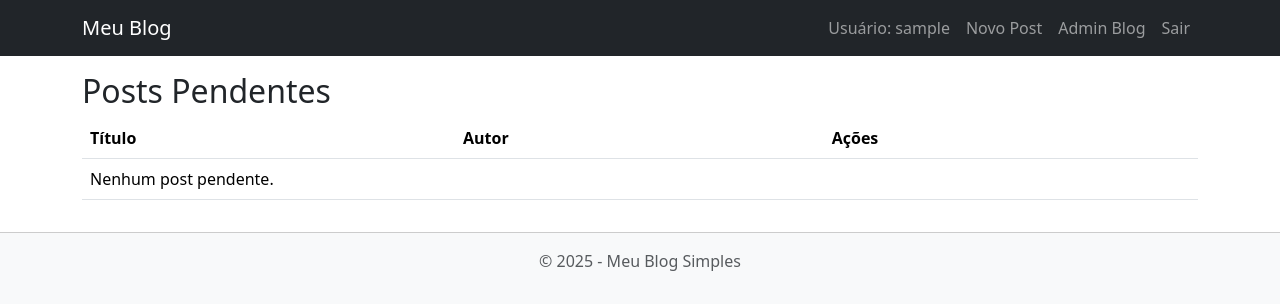
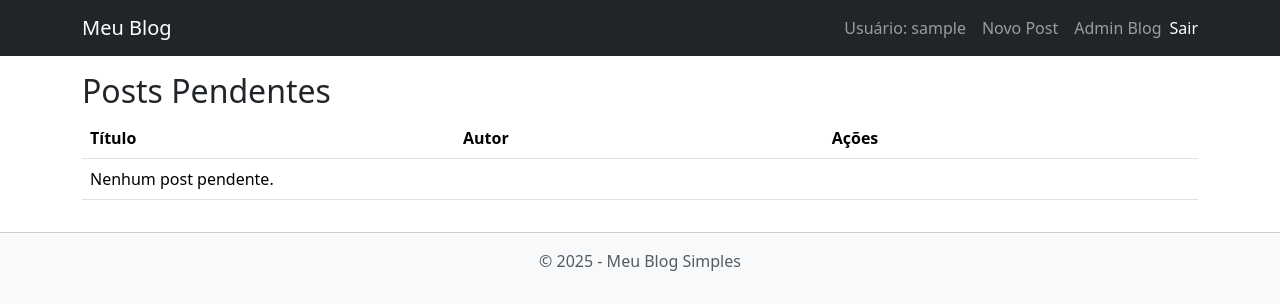
Before and after one commit to douglasinforj/blog_simples, a Django app: page /admin_blog/ in a window 1280 px wide. Shown: the top 304 px of the page. Run offline with Django 5.2, Linux system fonts and the light colour scheme; the visitor is signed in with stand-in values (Sample User, id 1); data that the repository does not hold is empty.

Commit message:
adicionando link login, logout e ajuste no layout do navbar

```diff
--- a/templates/base.html
+++ b/templates/base.html
@@ -48,12 +48,17 @@
                                 <a class="nav-link" href="{% url 'painel_administrativo' %}">Admin Blog</a>
                             </li>
                         {% endif %}
-                        <li class="nav-item">
-                            <a class="nav-link" href="#">Sair</a>
+                        <li class="nav-item d-flex align-items-center">
+                            <form method="post" action="{% url 'logout' %}" class="m-0 p-0">
+                                {% csrf_token %}
+                                <button type="submit" class="btn nav-link p-0" style="border: none; background: none; color: white;">
+                                    Sair
+                                </button>
+                            </form>
                         </li>
                     {% else %}
                         <li class="nav-item">
-                            <a class="nav-link" href="#">Entrar</a>
+                            <a class="nav-link" href="{% url 'login' %}">Entrar</a>
                         </li>
                     {% endif %}
                 </ul>
```
